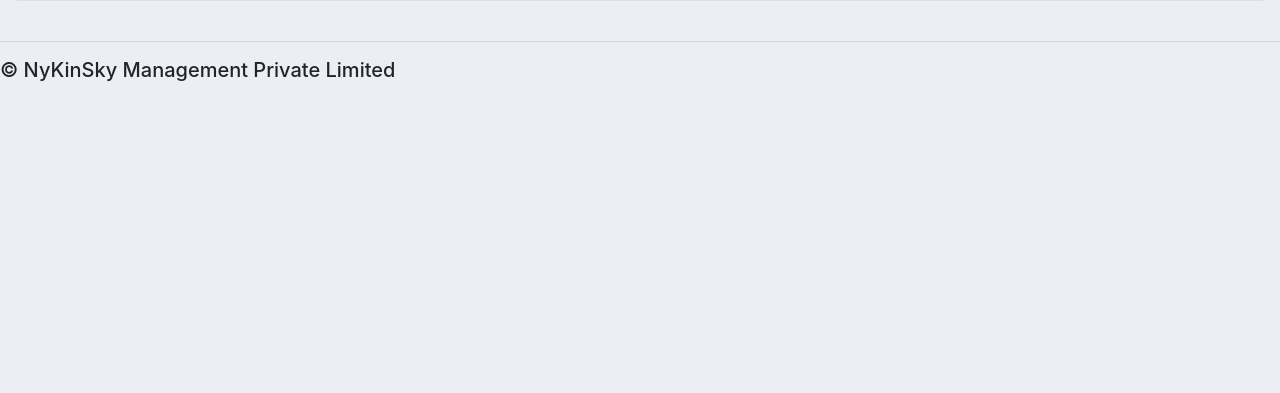
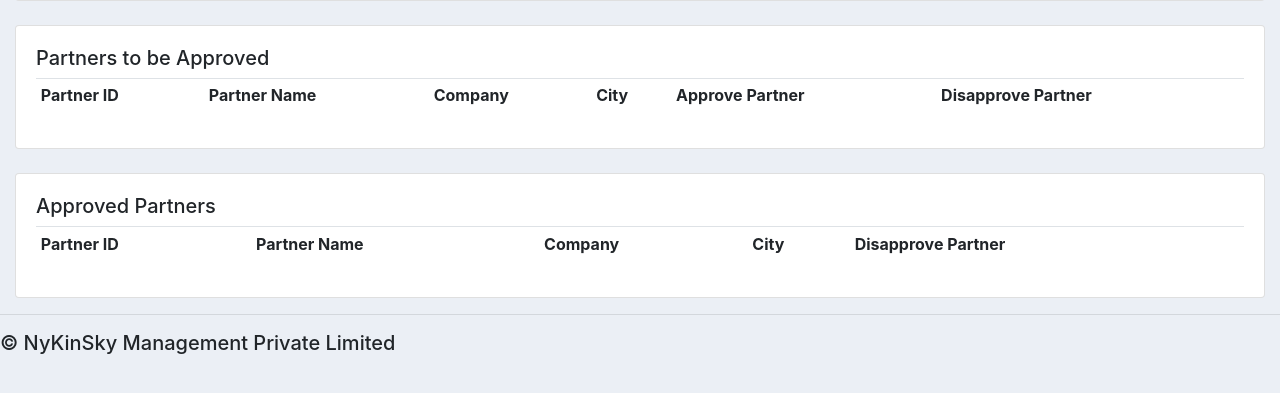
Before and after one commit to karthik-nykinsky/Financial-Services, a Django app: page /manager/ in a window 1280 px wide. Shown: the part 209-602 px from the top of the page. Run offline with Django 3.2, Linux system fonts and the light colour scheme; the visitor is signed in with stand-in values (Sample User, id 1); data comes from the database, SQL or seed files in the repository; lists and menus that the app fills with data are empty; some libraries are stand-ins or nearby versions.

Commit message:
required changes made

```diff
--- a/accounts/decorators.py
+++ b/accounts/decorators.py
@@ -1,7 +1,6 @@
 from django.contrib.auth import REDIRECT_FIELD_NAME
 from django.contrib.auth.decorators import user_passes_test
 from django.shortcuts import redirect
-
 
 def client_required(function=None, redirect_field_name=REDIRECT_FIELD_NAME, login_url='client-login'):
     '''
@@ -45,6 +44,7 @@ def unauthenticated_user(view_func):
             return view_func(request, *args, **kwargs)
     return wrapper_func
 
+
 def super_user(view_func):
     def wrapper_func(request, *args, **kwargs):
         if request.user.is_staff:
--- a/accounts/models.py
+++ b/accounts/models.py
@@ -134,6 +134,7 @@ class Partner(models.Model):
     city = models.CharField(max_length=200)
     services_provided = models.ManyToManyField(Service)
     description = models.CharField(max_length=200, null=True, blank=True)
+    is_approved = models.BooleanField(default=False)
 
     def __str__(self):
         return self.company
--- a/accounts/templates/accounts/client.html
+++ b/accounts/templates/accounts/client.html
@@ -79,6 +79,7 @@
 <td>
 	<a class="btn btn-outline-info  btn-sm btn-block" href="{% url 'client-orders' %}">My Orders</a>
 </td>
+<br>
 <td>
 	<a class="btn btn-outline-info  btn-sm btn-block" href="{% url 'client-deliveredorders' %}">Delivered Orders</a>
 </td>
--- a/accounts/templates/accounts/manager.html
+++ b/accounts/templates/accounts/manager.html
@@ -43,4 +43,57 @@
     </div>
 </div>
 <br>
+<div class="row">
+    <div class="col-md">
+        <div class="card card-body">
+            <table class="table table-sm">
+                <h5>Partners to be Approved</h5>
+                <tr>
+                    <th>Partner ID</th>
+                    <th>Partner Name</th>
+                    <th>Company</th>
+                    <th>City</th>
+                    <th>Approve Partner</th>
+                    <th>Disapprove Partner</th>
+                {% for p in partners %}
+                <tr>
+                    <td>{{p.user.id}}</td>
+                    <td>{{p.user.first_name}}</td>
+                    <td>{{p.company}}</td>
+                    <td>{{p.city}}</td>
+                    <td><a class="btn btn-outline-info  btn-sm btn-block" href="{% url 'Approve-Partner' p.user.id %}">Approve-Partner</a></td>
+                    <td><a class="btn btn-outline-info  btn-sm btn-block" href="{% url 'Disapprove-Partner' p.user.id %}">Disapprove-Partner</a></td>
+                 {% endfor %}
+                </tr>
+
+            </table>
+        </div>
+    </div>
+</div>
+<br>
+<div class="row">
+    <div class="col-md">
+        <div class="card card-body">
+            <table class="table table-sm">
+                <h5>Approved Partners</h5>
+                <tr>
+                    <th>Partner ID</th>
+                    <th>Partner Name</th>
+                    <th>Company</th>
+                    <th>City</th>
+                    <th>Disapprove Partner</th>
+                {% for p in actual_partners %}
+                <tr>
+                    <td>{{p.user.id}}</td>
+                    <td>{{p.user.first_name}}</td>
+                    <td>{{p.company}}</td>
+                    <td>{{p.city}}</td>
+                    <td><a class="btn btn-outline-info  btn-sm btn-block" href="{% url 'Dismiss-Partner' p.user.id %}">Dismiss the Partner</a></td>
+                 {% endfor %}
+                </tr>
+
+            </table>
+        </div>
+    </div>
+</div>
 {% endblock %}
--- a/accounts/templates/accounts/partner.html
+++ b/accounts/templates/accounts/partner.html
@@ -63,7 +63,7 @@
 		<td>
 			<a class="btn btn-outline-info  btn-sm btn-block" href="{% url 'partner-pendingorders' %}">Pending Orders</a>
 		</td>
-
+		<br>
 		<td>
 			<a class="btn btn-outline-info  btn-sm btn-block" href="{% url 'partner-deliveredorders' %}">Delivered Orders</a>
 		</td>
--- a/accounts/urls.py
+++ b/accounts/urls.py
@@ -22,10 +22,13 @@ urlpatterns = [
     path('manager/assign_partner/<str:pk>/', views.AssignPartner, name='Assign-Partner'),
     path('manager/', views.manager, name='manager'),
     path('verify_email/', views.verify_email, name= 'verify_email'),
-    path('partner-pendingorders/',views.partnerpendingorders, name= 'partner-pendingorders'),
-    path('partner-deliveredorders/',views.partnerdeliveredorders, name= 'partner-deliveredorders'),
-    path('client-orders/',views.clientorders, name= 'client-orders'),
-    path('client-deliveredorders/',views.clientdeliveredorders, name= 'client-deliveredorders'),
+    path('partner/partner-pendingorders/',views.partnerpendingorders, name= 'partner-pendingorders'),
+    path('partner/partner-deliveredorders/',views.partnerdeliveredorders, name= 'partner-deliveredorders'),
+    path('client/client-orders/',views.clientorders, name= 'client-orders'),
+    path('client/client-deliveredorders/',views.clientdeliveredorders, name= 'client-deliveredorders'),
+    path('manager/approve_partner/<str:pk>/',views.approvepartner, name='Approve-Partner'),
+    path('manager/disapprove_partner/<str:pk>/',views.disapprovepartner, name='Disapprove-Partner'),
+    path('manager/dismiss_partner/<str:pk>/',views.dismisspartner, name='Dismiss-Partner'),
 ]
 
 if settings.DEBUG:
--- a/accounts/views.py
+++ b/accounts/views.py
@@ -112,28 +112,37 @@ def PartnerlogoutPage(request):
 @partner_required
 def partner(request):
 	partner = Partner.objects.get(user = request.user)
-	sqlcommand1 = 'SELECT * from accounts_order where accounts_order.id IN ( Select order_id from accounts_manage where id NOT IN ( SELECT accounts_manage.id from accounts_manage,accounts_product where accounts_manage.id=accounts_product.managed_id ) AND partner_id = %s)'
-	todo = Order.objects.raw(sqlcommand1,[partner.pk])
-	sqlcommand2 = 'SELECT * from accounts_order where accounts_order.id IN ( Select order_id from accounts_manage where id IN ( SELECT accounts_manage.id from accounts_manage,accounts_product where accounts_manage.id=accounts_product.managed_id ) AND partner_id = %s)'
-	done = Order.objects.raw(sqlcommand2,[partner.pk])
-	context = {'partner':partner, 'todo_no':len(todo), 'done_no':len(done)}
-	return render(request, 'accounts/partner.html', context)
+	if partner.is_approved:
+		sqlcommand1 = 'SELECT * from accounts_order where accounts_order.id IN ( Select order_id from accounts_manage where id NOT IN ( SELECT accounts_manage.id from accounts_manage,accounts_product where accounts_manage.id=accounts_product.managed_id ) AND partner_id = %s)'
+		todo = Order.objects.raw(sqlcommand1,[partner.pk])
+		sqlcommand2 = 'SELECT * from accounts_order where accounts_order.id IN ( Select order_id from accounts_manage where id IN ( SELECT accounts_manage.id from accounts_manage,accounts_product where accounts_manage.id=accounts_product.managed_id ) AND partner_id = %s)'
+		done = Order.objects.raw(sqlcommand2,[partner.pk])
+		context = {'partner':partner, 'todo_no':len(todo), 'done_no':len(done)}
+		return render(request, 'accounts/partner.html', context)
+	else :
+		return render(request,'accounts/temporary-partner.html')
 
 @partner_required
 def partnerpendingorders(request):
 	partner = Partner.objects.get(user = request.user)
-	sqlcommand1 = 'SELECT * from accounts_order where accounts_order.id IN ( Select order_id from accounts_manage where id NOT IN ( SELECT accounts_manage.id from accounts_manage,accounts_product where accounts_manage.id=accounts_product.managed_id ) AND partner_id = %s)'
-	todo = Order.objects.raw(sqlcommand1,[partner.pk])
-	context = { 'todo': todo}
-	return render(request, 'accounts/partner-pendingorders.html', context)
+	if partner.is_approved:
+		sqlcommand1 = 'SELECT * from accounts_order where accounts_order.id IN ( Select order_id from accounts_manage where id NOT IN ( SELECT accounts_manage.id from accounts_manage,accounts_product where accounts_manage.id=accounts_product.managed_id ) AND partner_id = %s)'
+		todo = Order.objects.raw(sqlcommand1,[partner.pk])
+		context = { 'todo': todo}
+		return render(request, 'accounts/partner-pendingorders.html', context)
+	else :
+		return render(request,'accounts/temporary-partner.html')
 
 @partner_required
 def partnerdeliveredorders(request):
 	partner = Partner.objects.get(user = request.user)
-	sqlcommand2 = 'SELECT * from accounts_order where accounts_order.id IN ( Select order_id from accounts_manage where id IN ( SELECT accounts_manage.id from accounts_manage,accounts_product where accounts_manage.id=accounts_product.managed_id ) AND partner_id = %s)'
-	done = Order.objects.raw(sqlcommand2,[partner.pk])
-	context = { 'done': done}
-	return render(request, 'accounts/partner-deliveredorders.html', context)
+	if partner.is_approved:
+		sqlcommand2 = 'SELECT * from accounts_order where accounts_order.id IN ( Select order_id from accounts_manage where id IN ( SELECT accounts_manage.id from accounts_manage,accounts_product where accounts_manage.id=accounts_product.managed_id ) AND partner_id = %s)'
+		done = Order.objects.raw(sqlcommand2,[partner.pk])
+		context = { 'done': done}
+		return render(request, 'accounts/partner-deliveredorders.html', context)
+	else :
+		return render(request,'accounts/temporary-partner.html')
 
 
 @client_required
@@ -192,39 +201,75 @@ def viewProduct(request,pk):
 @partner_required
 def viewpartnerProduct(request,pk):
 	partner = Partner.objects.get(user = request.user)
-	order = Order.objects.get(id = pk)
-	sqlcommand = 'SELECT * from accounts_product where managed_id IN (SELECT id from accounts_manage where accounts_manage.order_id = %s )'
-	product = Order.objects.raw(sqlcommand,[pk])
-	context = {'client':order.client, 'order': order, 'product': product[0], 'partner': partner}
-	return render(request, 'accounts/view-product.html', context)
+	if partner.is_approved :
+		order = Order.objects.get(id = pk)
+		sqlcommand = 'SELECT * from accounts_product where managed_id IN (SELECT id from accounts_manage where accounts_manage.order_id = %s )'
+		product = Order.objects.raw(sqlcommand,[pk])
+		context = {'client':order.client, 'order': order, 'product': product[0], 'partner': partner}
+		return render(request, 'accounts/view-product.html', context)
+	else :
+		return render(request,'accounts/temporary-partner.html')
 
 @partner_required
 def deliverProduct(request,pk):
 	form = DeliverProductForm()
 	partner = Partner.objects.get(user = request.user)
-	order = Order.objects.get(id = pk)
-	managed = Manage.objects.get(order = order)
-	context = {'form':form, 'order':order, 'partner':partner}
+	if partner.is_approved :
+		order = Order.objects.get(id = pk)
+		managed = Manage.objects.get(order = order)
+		context = {'form':form, 'order':order, 'partner':partner}
 
-	if request.method == 'POST':
+		if request.method == 'POST':
 
-		form = DeliverProductForm(request.POST, request.FILES)
-		if form.is_valid():
-			product = form.save(commit=False)
-			product.managed = managed
-			product.save()
+			form = DeliverProductForm(request.POST, request.FILES)
+			if form.is_valid():
+				product = form.save(commit=False)
+				product.managed = managed
+				product.save()
 
-			messages.success(request, "Product delivered successfully to " + order.client.user.get_full_name())
-		return redirect('partner')
+				messages.success(request, "Product delivered successfully to " + order.client.user.get_full_name())
+			return redirect('partner')
 
-	return render(request, 'accounts/review-order.html', context)
+		return render(request, 'accounts/review-order.html', context)
+	else :
+		return render(request,'accounts/temporary-partner.html')
 
 def manager(request):
 	if request.user is not None and request.user.is_staff:
 		sqlcommand3 = 'SELECT * from accounts_order where accounts_order.id NOT IN ( Select order_id from accounts_manage)'
+		sqlcommand4 = 'SELECT * from accounts_partner where (accounts_partner.user_id IN (SELECT accounts_user.id from accounts_user where accounts_user.email_verified IS TRUE)) AND accounts_partner.is_approved IS FALSE'
+		sqlcommand5 =  'SELECT * from accounts_partner where (accounts_partner.user_id IN (SELECT accounts_user.id from accounts_user where accounts_user.email_verified IS TRUE)) AND accounts_partner.is_approved IS TRUE'
 		ToBAsnd = Order.objects.raw(sqlcommand3)
-		context = {'ToBAsnd':ToBAsnd}
+		all_partners = Partner.objects.raw(sqlcommand4)
+		actual_partners = Partner.objects.raw(sqlcommand5)
+		context = {'ToBAsnd':ToBAsnd, 'partners':all_partners, 'actual_partners':actual_partners}
 		return render(request, 'accounts/manager.html', context)
+	else:
+		return HttpResponse("<h3>Permission Denied</h3>")
+
+def approvepartner(request,pk):
+	if request.user is not None and request.user.is_staff:
+		user=User.objects.get(id=pk)
+		partner = Partner.objects.get(user=user)
+		partner.is_approved = True
+		partner.save()
+		return redirect('manager')
+	else:
+		return HttpResponse("<h3>Permission Denied</h3>")
+
+def disapprovepartner(request,pk):
+	if request.user is not None and request.user.is_staff:
+		partner=User.objects.get(id=pk)
+		partner.delete()
+		return redirect('manager')
+	else:
+		return HttpResponse("<h3>Permission Denied</h3>")
+
+def dismisspartner(request,pk):
+	if request.user is not None and request.user.is_staff:
+		partner=User.objects.get(id=pk)
+		partner.delete()
+		return redirect('manager')
 	else:
 		return HttpResponse("<h3>Permission Denied</h3>")
 
```
Also changed, not shown: accounts/templates/accounts/temporary-partner.html (added, +7 -0 lines), accounts/migrations/0008_partner_is_approved.py (added).
